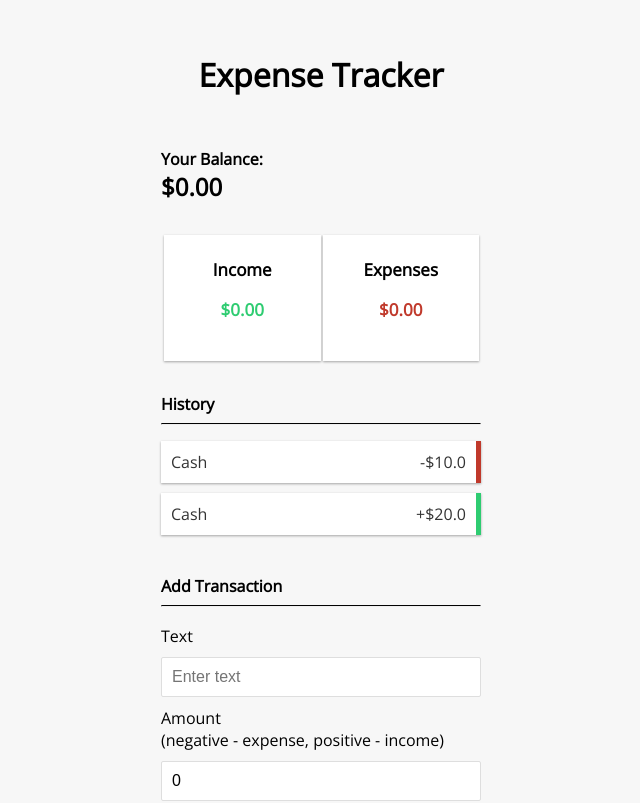
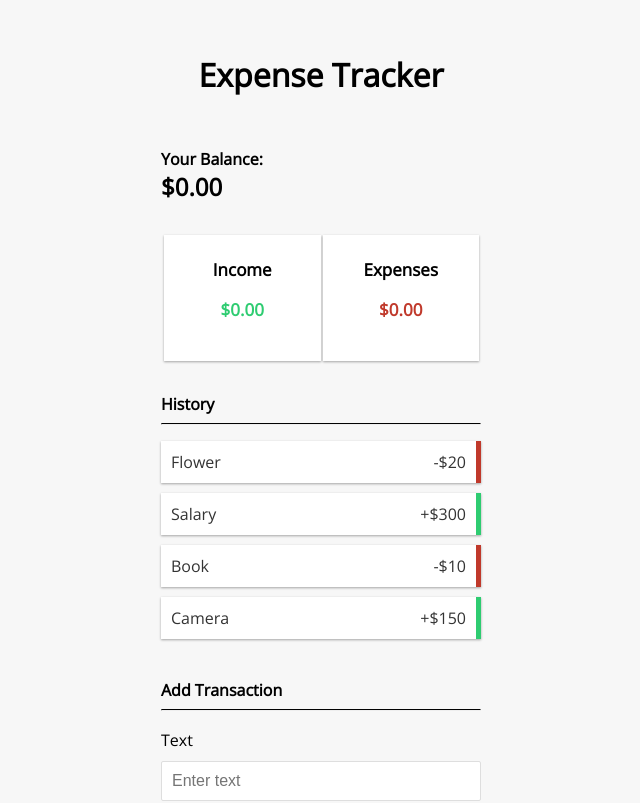
Before and after one commit to GLADI8R/Expense-Tracker, a React (Create React App) app: page / in a window 1280 px wide. Shown: the top 803 px of the page, without its empty margins (319-959 px from the left). Built offline with nearby package versions, Linux system fonts and the light colour scheme.

Commit message:
add functionality to Transaction History

```diff
--- /dev/null
+++ b/src/components/Transaction.js
@@ -0,0 +1,9 @@
+import React from "react";
+
+export const Transaction = (props) => {
+	const sign = props.transaction.amount < 0 ? '-' : '+';
+
+	return (
+		<li className={props.transaction.amount < 0 ? 'red' : 'green'}>{props.transaction.text}<span>{sign}${Math.abs(props.transaction.amount)}</span></li>
+	)
+}
--- a/src/components/TransactionList.js
+++ b/src/components/TransactionList.js
@@ -1,14 +1,21 @@
-import React from 'react'
+import { useContext, Fragment } from "react"
+import { Transaction } from './Transaction'
+import { GlobalContext } from "../context/GlobalState"
 
 export const TransactionList = () => {
+
+	//use destructuring to get transactions
+	const { transactions } = useContext(GlobalContext);
+
 	return (
-		<>
+		<Fragment>
 			<h4 className='mt-2'>History</h4>
 			<hr />
 			<ul className='list'>
-				<li className='red'>Cash<span>-$10.0</span></li>
-				<li className='green'>Cash<span>+$20.0</span></li>
+				{transactions.map(transaction => (
+					<Transaction key={transaction.id} transaction={transaction} />
+				))}
 			</ul>
-		</>
+		</Fragment>
 	)
 }
--- a/src/context/GlobalState.js
+++ b/src/context/GlobalState.js
@@ -1,3 +1,4 @@
+/* eslint-disable no-unused-vars */
 import { createContext, useReducer } from 'react';
 import AppReducer from './AppReducer';
 
```
